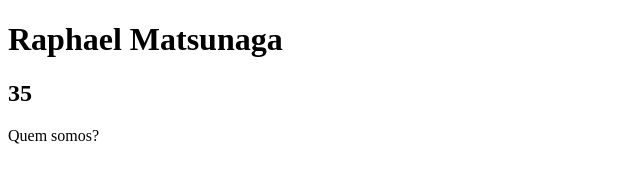
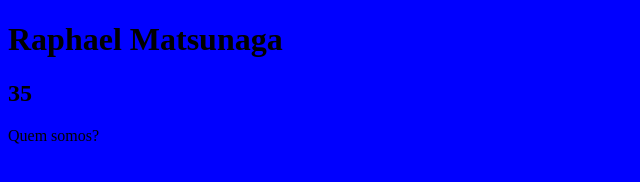
Before and after one commit to Raphael291/raphaelmatsunaga, a plain HTML site: page index.html in a window 1280 px wide. Shown: the whole page, without its empty margins (0-640 px from the left). Drawn offline with Linux system fonts and the light colour scheme.

Commit message:
Update index.html

```diff
--- a/index.html
+++ b/index.html
@@ -4,7 +4,7 @@
     <meta charset="UTF-8">
     <meta name="viewport" content="width=device-width, initial-scale=1.0">
     <title>Document</title>
-    <link: style.css>
+    <link rel="stylesheet" href="style.css">
 </head>
 <body>
     <h1 class="importante">Raphael Matsunaga</h1>
```
